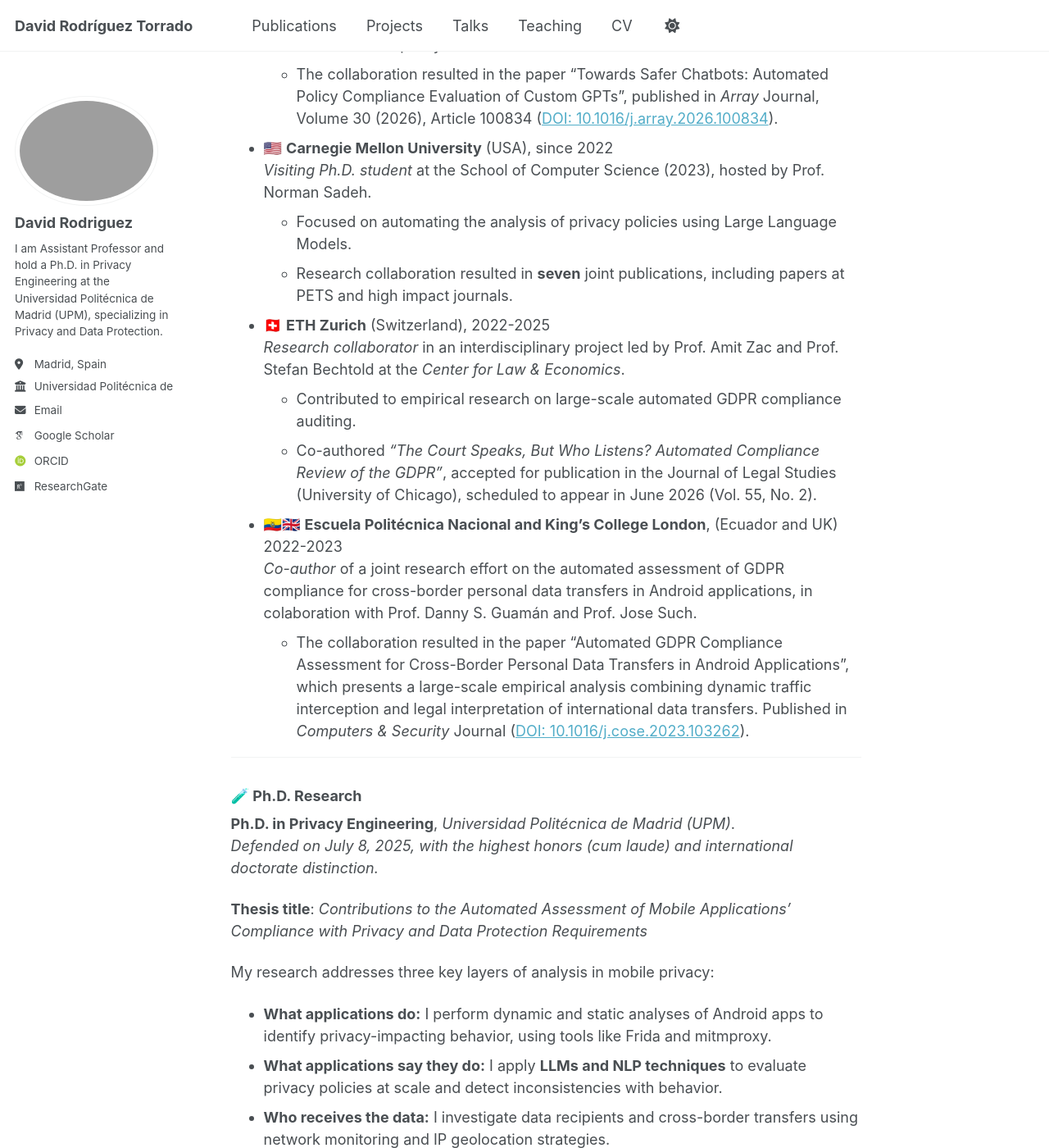
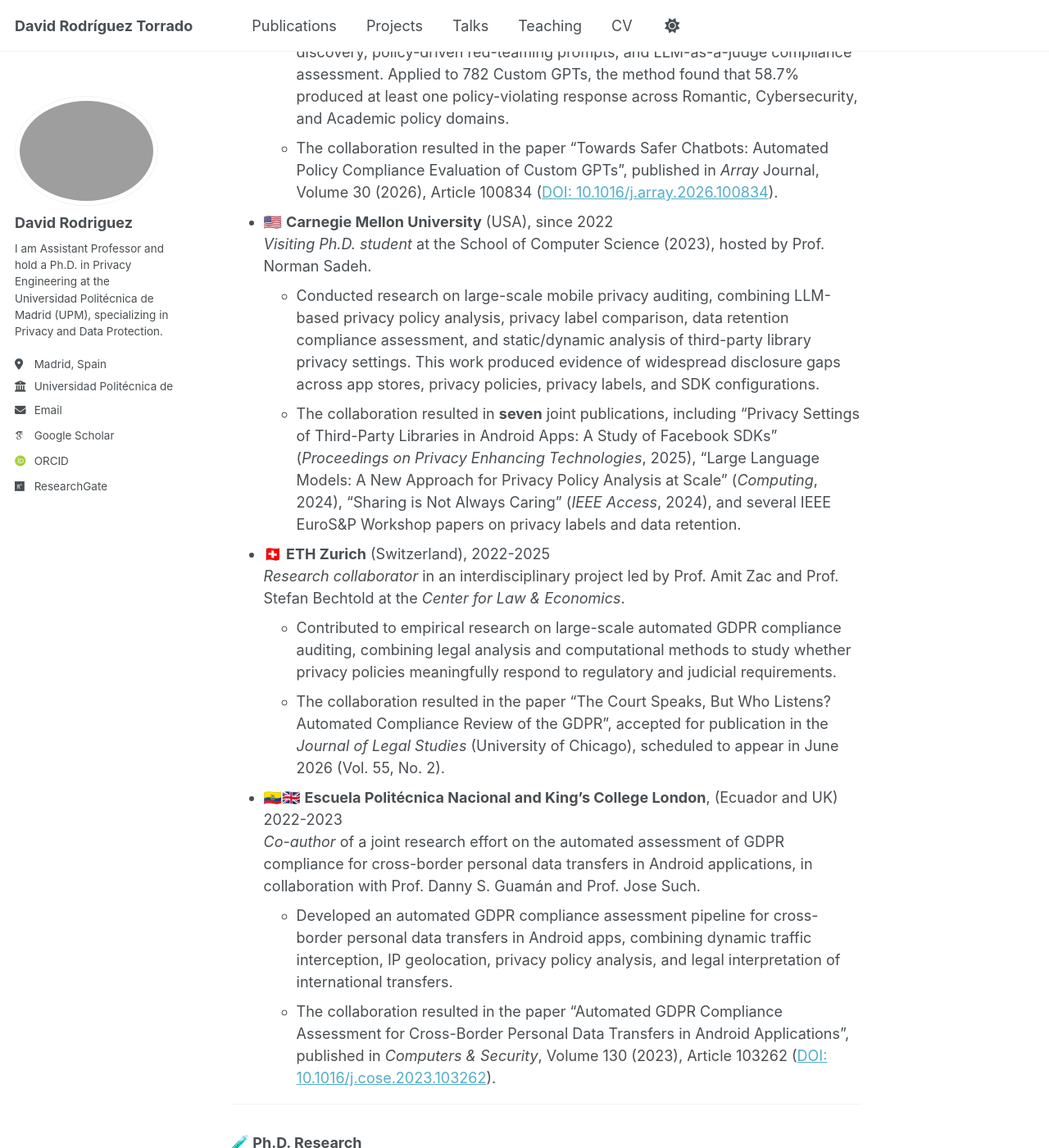
Before and after one commit to DavidRodriguezTorrado/DavidRodriguezTorrado.github.io, a Jekyll site: the page built from _pages/about.md, in a window 1280 px wide and 1400 px high, scrolled down 1472 px. Shown: the whole window at 82% size. Built offline with Jekyll 4.4.1, drawn with Linux system fonts in a browser that asks for light colours; some web fonts are replaced; some of the changed text lies outside the part shown.

Commit message:
About updates

```diff
--- a/_pages/about.md
+++ b/_pages/about.md
@@ -18,14 +18,15 @@ Since 2023, I teach **Software Analysis and Design (ADSW)** to second-year stude
 
 Between 2021 and 2023, I worked as a Research Assistant at UPM, contributing to the nationally funded research project **AutoGDPR**, focused on automating the assessment of GDPR compliance, by doing privacy policy analysis and data flow auditing. Today, I continue this work as my main research line.
 
-I currently serve as **Organizer** for the [International Workshop on Privacy Engineering (IWPE 2026)](https://iwpe.info/), contributing to the planning, coordination, and execution of the event.
+I currently serve as **Program Co-Chair** for the [International Workshop on Privacy Engineering (IWPE 2026)](https://iwpe.info/), co-located with the IEEE European Symposium on Security and Privacy, contributing to the technical program, paper review process, and workshop coordination.
 
 ---
 
 ### 🌍 International Research Collaboration
 - 🇨🇭 **ETH Zurich** (Switzerland), since 2024
   *Invited Postdoctoral Researcher* and *Research collaborator* in an interdisciplinary project led by Prof. Stefan Bechtold and LL.M. Luka Nenadic at the *Center for Law & Economics*.
-  - Empirical research on large-scale multilingual analysis of privacy policies to assess regulatory impact following the enforcement of the New Federal Act on Data Protection (nFADP); results are available as an [arXiv preprint](https://arxiv.org/abs/2510.05860) and are currently under peer review.
+  - Conducted empirical research on large-scale multilingual privacy policy analysis to assess regulatory impact following the enforcement of the New Federal Act on Data Protection (nFADP).
+  - The results are available as an [arXiv preprint](https://arxiv.org/abs/2510.05860) and are currently under peer review.
 - 🇪🇨 **Escuela Politécnica Nacional** (Ecuador), since 2024
   *Co-author* in an international project on the automated annotation of legal texts, in collaboration with Prof. Danny S. Guamán and Prof. José Estrada.
   - Demonstrated that GPT-4o can perform multi-label, multi-class annotation of privacy policies with performance close to 80–90% of human annotators, greatly reducing manual effort.
@@ -36,15 +37,16 @@ I currently serve as **Organizer** for the [International Workshop on Privacy En
   - The collaboration resulted in the paper “Towards Safer Chatbots: Automated Policy Compliance Evaluation of Custom GPTs”, published in *Array* Journal, Volume 30 (2026), Article 100834 ([DOI: 10.1016/j.array.2026.100834](https://doi.org/10.1016/j.array.2026.100834)).
 - 🇺🇸 **Carnegie Mellon University** (USA), since 2022
   *Visiting Ph.D. student* at the School of Computer Science (2023), hosted by Prof. Norman Sadeh.
-  - Focused on automating the analysis of privacy policies using Large Language Models.
-  - Research collaboration resulted in **seven** joint publications, including papers at PETS and high impact journals.
+  - Conducted research on large-scale mobile privacy auditing, combining LLM-based privacy policy analysis, privacy label comparison, data retention compliance assessment, and static/dynamic analysis of third-party library privacy settings. This work produced evidence of widespread disclosure gaps across app stores, privacy policies, privacy labels, and SDK configurations.
+  - The collaboration resulted in **seven** joint publications, including “Privacy Settings of Third-Party Libraries in Android Apps: A Study of Facebook SDKs” (*Proceedings on Privacy Enhancing Technologies*, 2025), “Large Language Models: A New Approach for Privacy Policy Analysis at Scale” (*Computing*, 2024), “Sharing is Not Always Caring” (*IEEE Access*, 2024), and several IEEE EuroS&P Workshop papers on privacy labels and data retention.
 - 🇨🇭 **ETH Zurich** (Switzerland), 2022-2025
   *Research collaborator* in an interdisciplinary project led by Prof. Amit Zac and Prof. Stefan Bechtold at the *Center for Law & Economics*.
-  - Contributed to empirical research on large-scale automated GDPR compliance auditing.
-  - Co-authored *“The Court Speaks, But Who Listens? Automated Compliance Review of the GDPR”*, accepted for publication in the Journal of Legal Studies (University of Chicago), scheduled to appear in June 2026 (Vol. 55, No. 2).
+  - Contributed to empirical research on large-scale automated GDPR compliance auditing, combining legal analysis and computational methods to study whether privacy policies meaningfully respond to regulatory and judicial requirements.
+  - The collaboration resulted in the paper “The Court Speaks, But Who Listens? Automated Compliance Review of the GDPR”, accepted for publication in the *Journal of Legal Studies* (University of Chicago), scheduled to appear in June 2026 (Vol. 55, No. 2).
 - 🇪🇨🇬🇧 **Escuela Politécnica Nacional and King's College London**, (Ecuador and UK) 2022-2023
-  *Co-author* of a joint research effort on the automated assessment of GDPR compliance for cross-border personal data transfers in Android applications, in colaboration with Prof. Danny S. Guamán and Prof. Jose Such.
-  - The collaboration resulted in the paper “Automated GDPR Compliance Assessment for Cross-Border Personal Data Transfers in Android Applications”, which presents a large-scale empirical analysis combining dynamic traffic interception and legal interpretation of international data transfers. Published in *Computers & Security* Journal ([DOI: 10.1016/j.cose.2023.103262](https://doi.org/10.1016/j.cose.2023.103262)).
+  *Co-author* of a joint research effort on the automated assessment of GDPR compliance for cross-border personal data transfers in Android applications, in collaboration with Prof. Danny S. Guamán and Prof. Jose Such.
+  - Developed an automated GDPR compliance assessment pipeline for cross-border personal data transfers in Android apps, combining dynamic traffic interception, IP geolocation, privacy policy analysis, and legal interpretation of international transfers.
+  - The collaboration resulted in the paper “Automated GDPR Compliance Assessment for Cross-Border Personal Data Transfers in Android Applications”, published in *Computers & Security*, Volume 130 (2023), Article 103262 ([DOI: 10.1016/j.cose.2023.103262](https://doi.org/10.1016/j.cose.2023.103262)).
 
 ---
 
```
Also changed, not shown: _pages/cv.md (+2 -1 lines).
